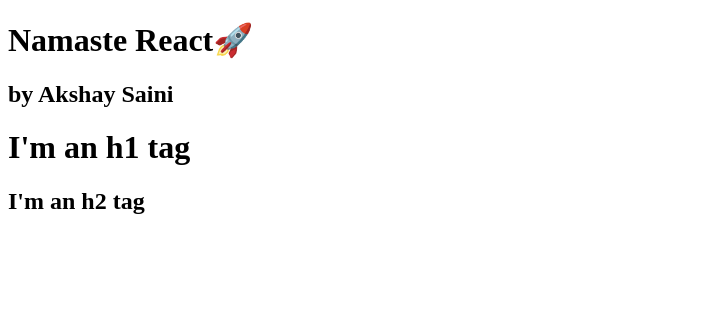
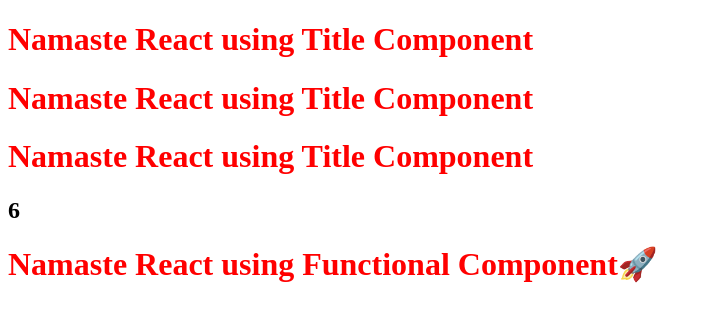
Before and after one commit to rupeshkommindala/namaste-react, a React (Vite) app: page / in a window 1280 px wide. Shown: the top 322 px of the page, without its empty margins (0-711 px from the left). Built offline with nearby package versions, Linux system fonts and the light colour scheme.

Commit message:
episode-03

```diff
--- a/App.js
+++ b/App.js
@@ -1,16 +1,33 @@
 import React from "react";
 import ReactDOM from "react-dom/client";
 
-const parent = React.createElement("div", { id: "parent" }, [
-  React.createElement("div", { id: "child" }, [
-    React.createElement("h1", {}, "Namaste React🚀"),
-    React.createElement("h2", {}, "by Akshay Saini"),
-  ]),
-  React.createElement("div", { id: "child2" }, [
-    React.createElement("h1", {}, "I'm an h1 tag"),
-    React.createElement("h2", {}, "I'm an h2 tag"),
-  ]),
-]);
+// React Element
+const heading = React.createElement(
+  "h1",
+  { id: "heading" },
+  "Hello World from React🚀"
+);
+
+// React Component
+const HeadingComponent2 = () => <h1 id="heading">Namaste React using FC</h1>;
+
+//React Component
+const Title = () => {
+  return <h1 id="heading">Namaste React using Title Component</h1>;
+};
+// React Component
+const HeadingComponent = () => {
+  return (
+    <div id="container">
+      <Title />
+      <Title></Title>
+      {Title()}
+      <h2>{2 + 4}</h2>
+      {console.log("Hi Rupesh")}
+      <h1 id="heading">Namaste React using Functional Component🚀</h1>
+    </div>
+  );
+};
 
 const root = ReactDOM.createRoot(document.getElementById("root"));
-root.render(parent);
+root.render(<HeadingComponent />);
--- a/package.json
+++ b/package.json
@@ -3,7 +3,9 @@
   "version": "1.0.0",
   "description": "This is Namaste React",
   "scripts": {
-    "test": "jest"
+    "test": "jest",
+    "start":"parcel index.html",
+    "build":"parcel build index.html"
   },
   "repository": {
     "type": "git",
```
